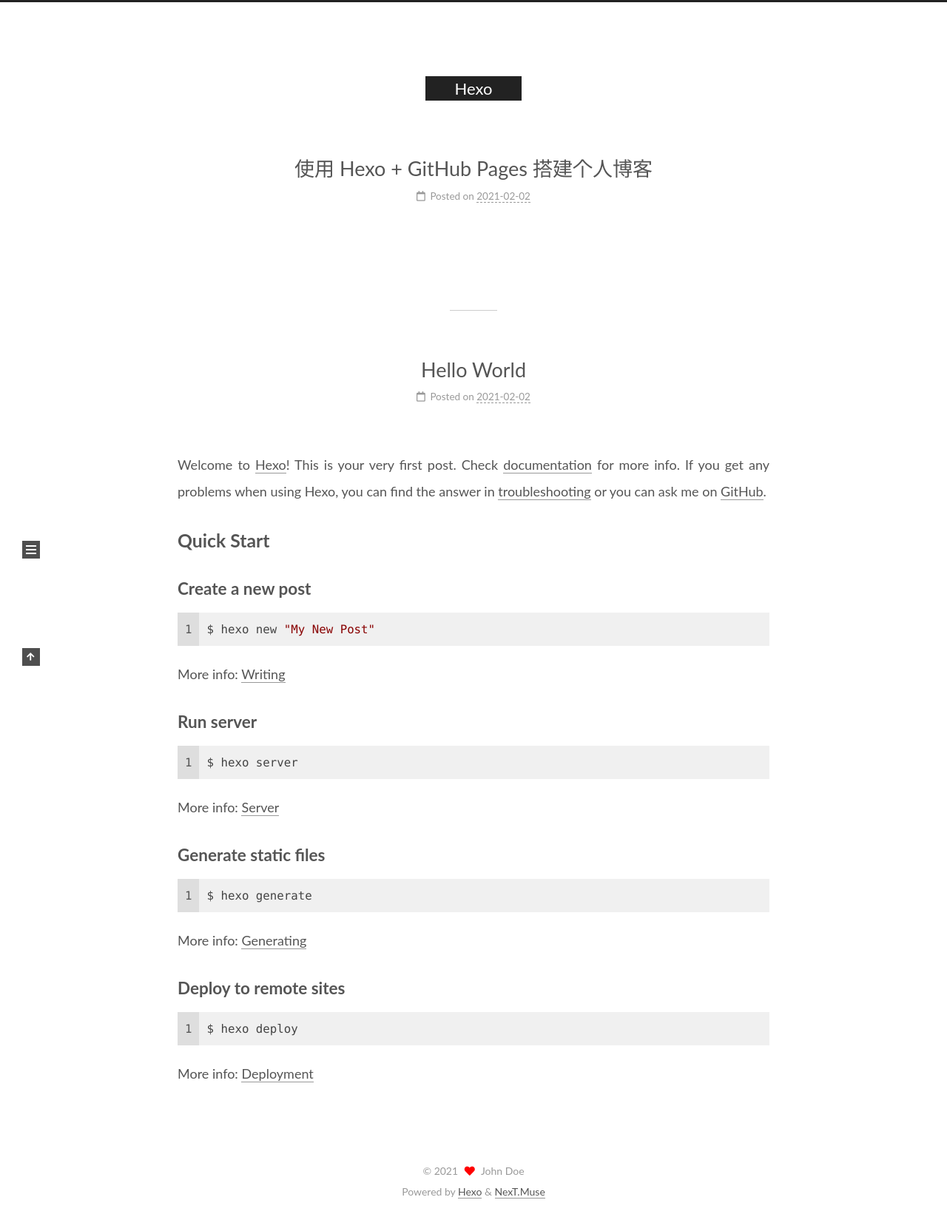
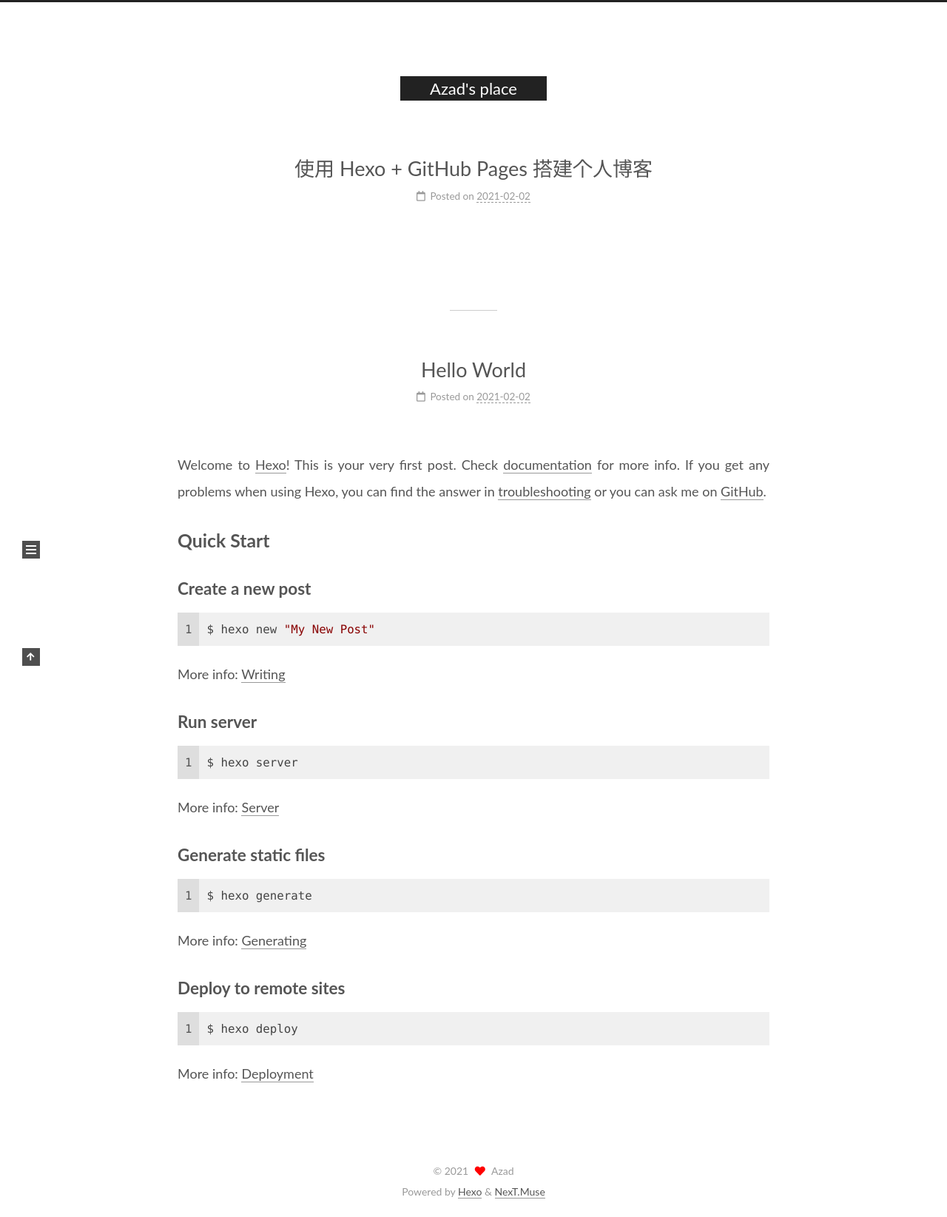
Before and after one commit to novtany/novtany.github.io, a plain HTML site: page index.html in a window 1280 px wide. Shown: the whole page at 74% size. Drawn offline with nearby package versions, Linux system fonts and the light colour scheme.

Commit message:
Site updated: 2021-02-02 20:03:53

```diff
--- a/atom.xml
+++ b/atom.xml
@@ -1,6 +1,6 @@
 <?xml version="1.0" encoding="utf-8"?>
 <feed xmlns="http://www.w3.org/2005/Atom">
-  <title>Hexo</title>
+  <title>Azad&#39;s place</title>
 
 
   <link href="http://example.com/atom.xml" rel="self"/>
@@ -10,7 +10,7 @@
   <id>http://example.com/</id>
 
   <author>
-    <name>John Doe</name>
+    <name>Azad</name>
 
   </author>
 
--- a/css/main.css
+++ b/css/main.css
@@ -2611,7 +2611,7 @@ ul.breadcrumb li:last-child {
   vertical-align: middle;
 }
 .links-of-author a::before {
-  background: #c36fff;
+  background: #ff9c0b;
   display: inline-block;
   margin-right: 3px;
   transform: translateY(-2px);
--- a/index.html
+++ b/index.html
@@ -24,11 +24,11 @@
     var CONFIG = {"hostname":"example.com","root":"/","images":"/images","scheme":"Muse","version":"8.2.1","exturl":false,"sidebar":{"position":"left","display":"post","padding":18,"offset":12},"copycode":false,"bookmark":{"enable":false,"color":"#222","save":"auto"},"fancybox":false,"mediumzoom":false,"lazyload":false,"pangu":false,"comments":{"style":"tabs","active":null,"storage":true,"lazyload":false,"nav":null},"motion":{"enable":true,"async":false,"transition":{"post_block":"fadeIn","post_header":"fadeInDown","post_body":"fadeInDown","coll_header":"fadeInLeft","sidebar":"fadeInUp"}},"prism":false,"i18n":{"placeholder":"Searching...","empty":"We didn't find any results for the search: ${query}","hits_time":"${hits} results found in ${time} ms","hits":"${hits} results found"}};
   </script>
 <meta property="og:type" content="website">
-<meta property="og:title" content="Hexo">
+<meta property="og:title" content="Azad&#39;s place">
 <meta property="og:url" content="http://example.com/index.html">
-<meta property="og:site_name" content="Hexo">
+<meta property="og:site_name" content="Azad&#39;s place">
 <meta property="og:locale" content="en_US">
-<meta property="article:author" content="John Doe">
+<meta property="article:author" content="Azad">
 <meta name="twitter:card" content="summary">
 
 
@@ -44,7 +44,7 @@
     lang   : 'en'
   };
 </script>
-<title>Hexo</title>
+<title>Azad's place</title>
 
 
 
@@ -85,7 +85,7 @@
   </style>
 </noscript>
 
-<link rel="alternate" href="/atom.xml" title="Hexo" type="application/atom+xml">
+<link rel="alternate" href="/atom.xml" title="Azad's place" type="application/atom+xml">
 </head>
 
 <body itemscope itemtype="http://schema.org/WebPage" class="use-motion">
@@ -103,7 +103,7 @@
 
     <a href="/" class="brand" rel="start">
       <i class="logo-line"></i>
-      <h1 class="site-title">Hexo</h1>
+      <h1 class="site-title">Azad's place</h1>
       <i class="logo-line"></i>
     </a>
   </div>
@@ -149,7 +149,7 @@
 
         <div class="site-overview-wrap sidebar-panel">
           <div class="site-author site-overview-item animated" itemprop="author" itemscope itemtype="http://schema.org/Person">
-  <p class="site-author-name" itemprop="name">John Doe</p>
+  <p class="site-author-name" itemprop="name">Azad</p>
   <div class="site-description" itemprop="description"></div>
 </div>
 <div class="site-state-wrap site-overview-item animated">
@@ -199,12 +199,12 @@
 
     <span hidden itemprop="author" itemscope itemtype="http://schema.org/Person">
       <meta itemprop="image" content="/images/avatar.gif">
-      <meta itemprop="name" content="John Doe">
+      <meta itemprop="name" content="Azad">
       <meta itemprop="description" content="">
     </span>
 
     <span hidden itemprop="publisher" itemscope itemtype="http://schema.org/Organization">
-      <meta itemprop="name" content="Hexo">
+      <meta itemprop="name" content="Azad's place">
     </span>
       <header class="post-header">
         <h2 class="post-title" itemprop="name headline">
@@ -262,12 +262,12 @@
 
     <span hidden itemprop="author" itemscope itemtype="http://schema.org/Person">
       <meta itemprop="image" content="/images/avatar.gif">
-      <meta itemprop="name" content="John Doe">
+      <meta itemprop="name" content="Azad">
       <meta itemprop="description" content="">
     </span>
 
     <span hidden itemprop="publisher" itemscope itemtype="http://schema.org/Organization">
-      <meta itemprop="name" content="Hexo">
+      <meta itemprop="name" content="Azad's place">
     </span>
       <header class="post-header">
         <h2 class="post-title" itemprop="name headline">
@@ -358,7 +358,7 @@
   <span class="with-love">
     <i class="fa fa-heart"></i>
   </span>
-  <span class="author" itemprop="copyrightHolder">John Doe</span>
+  <span class="author" itemprop="copyrightHolder">Azad</span>
 </div>
   <div class="powered-by">Powered by <a href="https://hexo.io/" class="theme-link" rel="noopener" target="_blank">Hexo</a> & <a href="https://theme-next.js.org/muse/" class="theme-link" rel="noopener" target="_blank">NexT.Muse</a>
   </div>
```
Also changed, not shown: 2021/02/02/hello-world/index.html (+9 -9 lines), 2021/02/02/使用-Hexo-GitHub-Pages-搭建个人博客/index.html (+9 -9 lines), archives/2021/02/index.html (+8 -8 lines), archives/2021/index.html (+8 -8 lines), archives/index.html (+8 -8 lines).
